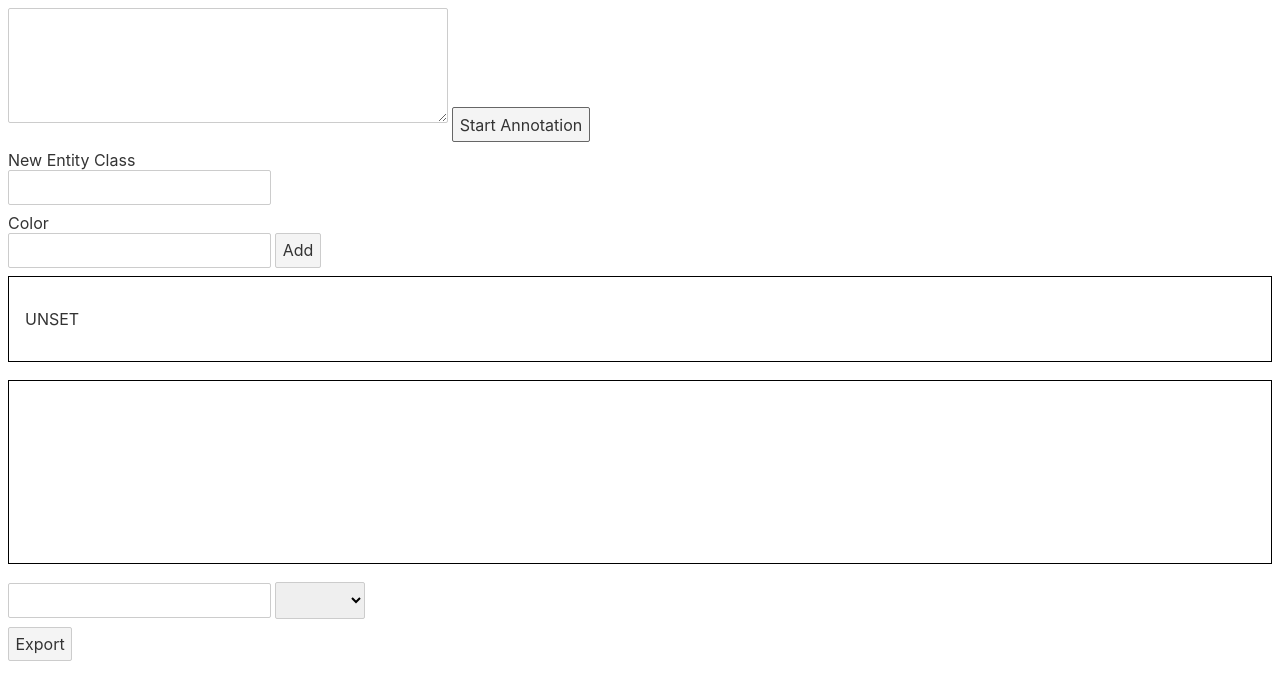
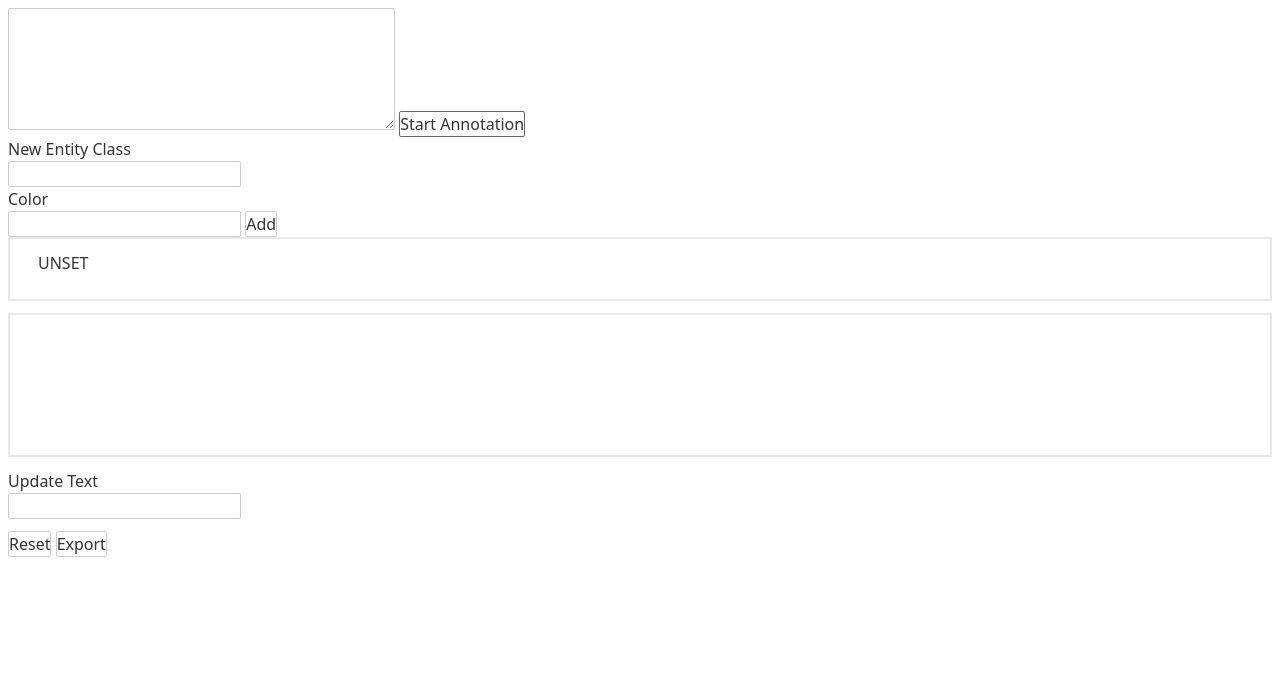
Before and after one commit to dimitriirfan/ner-annotation-tool, a Svelte app: page / in a window 1280 px wide. Both pictures are taken after a click on the button "Start Annotation". Shown: the top 700 px of the page. Built offline with nearby package versions, Linux system fonts and the light colour scheme.

Commit message:
feat: improve ux on entity tagging

```diff
--- a/rollup.config.js
+++ b/rollup.config.js
@@ -4,6 +4,7 @@ import resolve from '@rollup/plugin-node-resolve';
 import livereload from 'rollup-plugin-livereload';
 import { terser } from 'rollup-plugin-terser';
 import css from 'rollup-plugin-css-only';
+import sveltePreprocess from "svelte-preprocess";
 
 const production = !process.env.ROLLUP_WATCH;
 
@@ -29,6 +30,7 @@ function serve() {
 }
 
 export default {
+
 	input: 'src/main.js',
 	output: {
 		sourcemap: true,
@@ -38,6 +40,12 @@ export default {
 	},
 	plugins: [
 		svelte({
+			preprocess: sveltePreprocess({
+				sourceMap: !production,
+				postcss: {
+				  plugins: [require('tailwindcss'), require('autoprefixer')()],
+				},
+			}),
 			compilerOptions: {
 				// enable run-time checks when not in production
 				dev: !production
@@ -68,9 +76,11 @@ export default {
 
 		// If we're building for production (npm run build
 		// instead of npm run dev), minify
-		production && terser()
+		production && terser(),
+
+
 	],
 	watch: {
 		clearScreen: false
-	}
+	},
 };
--- /dev/null
+++ b/src/Annotator.svelte
@@ -0,0 +1,179 @@
+<script>
+    let ready=false
+
+    let input_text = ""
+
+    let data = {
+        classes: ["UNSET"],
+        words:[{ word: "", class: "UNSET" }]
+    }
+    let showEntityDropdown = false
+
+    let entities = {
+        "UNSET" : {
+            class: "UNSET",
+            color: ""
+        }
+    }
+
+    let selectedIndex=null
+    let selectedEntity={word: "", class: ""}
+
+    let newEntityClass
+    let newEntityColor
+
+    const handleStartAnnotation = () => {
+        const word_list = input_text.split(" ")
+        data = {
+            classes: ["UNSET"],
+            words: word_list.map(word => {
+                return { word: word, class: "UNSET" }
+            }),
+        }
+        ready = true
+    }
+
+    const handleEntityClick = (i) => {
+        selectedEntity = data.words[i]
+        selectedIndex = i
+    }
+    const handleAddNewEntity = () => {
+        entities[newEntityClass] = {
+            class: newEntityClass,
+            color: newEntityColor
+        }
+        data.classes.push(newEntityClass)
+        data = data
+    }
+    const handleDeleteEntity = (i) => {
+        data.words[i].class = "UNSET"
+        data = data
+    }
+    const handleExportData = () => {
+        let json = JSON.stringify(data);
+        json = [json];
+        const blob1 = new Blob(json, { type: "text/plain;charset=utf-8" });
+        const url = window.URL || window.webkitURL;
+        const link = url.createObjectURL(blob1);
+        let a = document.createElement("a");
+        a.download = "Customers.txt";
+        a.href = link;
+        document.body.appendChild(a);
+        a.click();
+        document.body.removeChild(a);
+    }
+    const handleShowEntity = () => {
+        showEntityDropdown = !showEntityDropdown
+    }
+    const handleSelectEntity = (i, newClass) => {
+        data.words[i].class = newClass
+        data = data
+    }
+    const handleResetState = () => {
+        console.log("Test")
+        showEntityDropdown = false
+    }
+
+</script>
+
+<svelte:window on:click={handleResetState}/>
+
+<div>
+    <textarea bind:value={input_text} cols="40" rows="5"></textarea>
+	<button on:click={handleStartAnnotation} >Start Annotation</button>
+	<br>
+
+    <div classes="mb-3">
+        <label for="">New Entity Class</label>
+        <input type="text" bind:value={newEntityClass}> <br>
+        <label for="">Color</label>
+        <input type="text" bind:value={newEntityColor}>
+        <button on:click={handleAddNewEntity}>Add</button>
+    </div>
+
+	<div class="h-16 min-h-full border-2 mb-3 p-3">
+		<p class="sentence">
+			{#each Object.entries(entities) as [_, entity]}
+                <span class="word-text px-1 py-2 mx-3" style="color: {entity.color}">{entity.class}</span>
+			{/each}
+		</p>
+	</div>
+	<div class="h-36 min-h-full border-2 mb-3 p-3">
+	{#if ready}
+		<p class="sentence leading-loose">
+			{#each data.words as word, i}
+            <span on:click|stopPropagation={handleShowEntity} class="word-text rounded mx-3 px-1 py-2" class:entity={word.class !== "UNSET"} style="background-color: {entities[word.class].color}" >
+				<span on:click={() => handleEntityClick(i)}>{word.word + " "}</span>
+                {#if word.class !== "UNSET"}
+                    <span class="text-xs font-normal">
+                        | {word.class}
+                    </span>
+                    <div on:click|stopPropagation={() => handleDeleteEntity(i)} class="annotation-close">
+                        x
+                    </div>
+                {/if}
+                {#if selectedIndex == i && showEntityDropdown}
+                    <div  class="annotation-entity-dropdown rounded border-2 bg-white z-10">
+                        {#each Object.entries(entities) as [_, entity]}
+                            <div on:click={() => handleSelectEntity(i, entity.class)} class="text-gray-900 px-1 font-normal hover:bg-gray-200 bg-white">{entity.class}</div>
+                        {/each}
+                    </div>
+                {/if}
+
+            </span>
+
+			{/each}
+		</p>
+	{/if}
+
+	</div>
+    <div class="mb-3">
+        <label for="">Update Text</label>
+        <input type="text" bind:value={selectedEntity.word}>
+    </div>
+	<button>Reset</button>
+	<button on:click={handleExportData}>Export</button>
+</div>
+
+<style>
+	.sentence {
+		display: inline;
+		gap: 1em;
+	}
+	.word-text {
+        position: relative;
+	}
+	.entity {
+		color: white;
+        font-weight: 500;
+	}
+
+	.word-text:hover {
+		cursor: pointer;
+	}
+    .word-text:hover .annotation-close {
+        visibility: visible;
+    }
+
+    .annotation-close {
+        visibility: hidden;
+        background: #f2f2f2;
+        color: #333333;
+        position: absolute;
+        width: 10px;
+        height: 10px;
+        display: grid;
+        place-content: center;
+        top: -5px;
+        right: -5px;
+        border-radius: 50%;
+        padding: 10px;
+    }
+    .annotation-entity-dropdown {
+        position: absolute;
+        left: 0;
+        width: 80px;
+        min-width: 100%;
+    }
+
+</style>
--- a/src/App.svelte
+++ b/src/App.svelte
@@ -1,129 +1,15 @@
 <script>
+	import Annotator from './Annotator.svelte'
 	export let name;
-	let ready=false
 
-	let input_text = ""
-
-	let data = {
-		classes: ["UNSET"],
-		words:[{ word: "", class: "UNSET" }]
-	}
-
-
-	let entities = {
-		"UNSET" : {
-			class: "UNSET",
-			color: ""
-		}
-	}
-
-	let selectedIndex=null
-	let selectedEntity={word: "", class: ""}
-
-	let newEntityClass
-	let newEntityColor
-
-	const handleStartAnnotation = () => {
-		const word_list = input_text.split(" ")
-		data = {
-			classes: ["UNSET"],
-			words: word_list.map(word => {
-				return { word: word, class: "UNSET" }
-			})
-		}
-		ready = true
-	}
-
-	const handleEntityClick = (i) => {
-		selectedEntity = data.words[i]
-		selectedIndex = i
-	}
-	const handleAddNewEntity = () => {
-		entities[newEntityClass] = {
-			class: newEntityClass,
-			color: newEntityColor
-		}
-		data.classes.push(newEntityClass)
-		data = data
-	}
-	const handleExportData = () => {
-		let json = JSON.stringify(data);
-		json = [json];
-        const blob1 = new Blob(json, { type: "text/plain;charset=utf-8" });
-		var url = window.URL || window.webkitURL;
-		const link = url.createObjectURL(blob1);
-		var a = document.createElement("a");
-		a.download = "Customers.txt";
-		a.href = link;
-		document.body.appendChild(a);
-		a.click();
-		document.body.removeChild(a);
-	}
 </script>
 
 <main>
-	<textarea bind:value={input_text} cols="40" rows="5"></textarea>
-	<button on:click={handleStartAnnotation} >Start Annotation</button>
-	<br>
-
-	<label for="">New Entity Class</label>
-	<input type="text" bind:value={newEntityClass}> <br>
-	<label for="">Color</label>
-	<input type="text" bind:value={newEntityColor}>
-	<button on:click={handleAddNewEntity}>Add</button>
-
-	<div class="wrapper mb-3 classes-wrapper">
-		<p class="sentence">
-			{#each Object.entries(entities) as [_, entity]}
-				<span style="color: {entity.color}">{entity.class}</span>
-			{/each}
-		</p>
-	</div>
-	<div class="wrapper mb-3 sentence-wrapper">
-	{#if ready}
-		<p class="sentence">
-			{#each data.words as word, i}
-				<span style="color: {entities[word.class].color}" on:click={() => handleEntityClick(i)}  class="entity">{word.word}</span>
-			{/each}
-		</p>
-		{/if}
-	</div>
-	<input type="text" bind:value={selectedEntity.word}>
-	<select bind:value={selectedEntity.class}>
-		{#each data.classes as entityClass}
-			<option value={entityClass}>{entityClass}</option>
-		{/each}
-	</select>
-	<br>
-	<button on:click={handleExportData}>Export</button>
+	<Annotator />
 </main>
 
-<style>
-	.mb-3 {
-		margin-bottom: 1.125em
-	}
-	.wrapper {
-		padding: 1em;
-		border: 1px solid black;
-	}
-	.classes-wrapper {
-		min-height: 50px;
-	}
-	.sentence-wrapper {
-		min-height: 150px;
-	}
-	.sentence {
-		display: inline-flex;
-		gap: 1em;
-	}
-	.entity {
-		border-radius: 5px;
-		padding: 0.25em 0.75em;
-	}
-
-	.entity:hover {
-		background: red;
-		cursor: pointer;
-	}
-
-</style>
+<style lang="postcss" global>
+	@tailwind base;
+	@tailwind components;
+	@tailwind utilities;
+  </style>
--- /dev/null
+++ b/tailwind.config.js
@@ -0,0 +1,17 @@
+module.exports = {
+  future: {
+    purgeLayersByDefault: true,
+    removeDeprecatedGapUtilities: true,
+  },
+  purge: ['./public/index.html', './src/**/*.svelte'],
+  darkMode: false, // or 'media' or 'class'
+  theme: {
+    extend: {},
+  },
+  variants: {
+    extend: {},
+  },
+  plugins: [],
+
+
+}
```
Also changed, not shown: package.json (+8 -2 lines), 1 other file (tests, documents, lock files or other folders).
